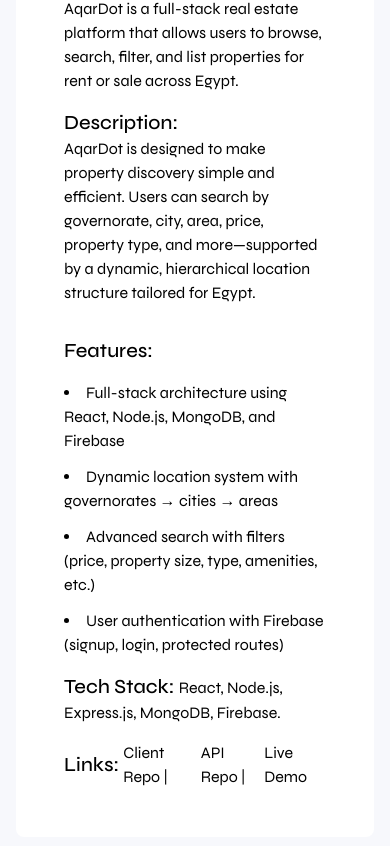
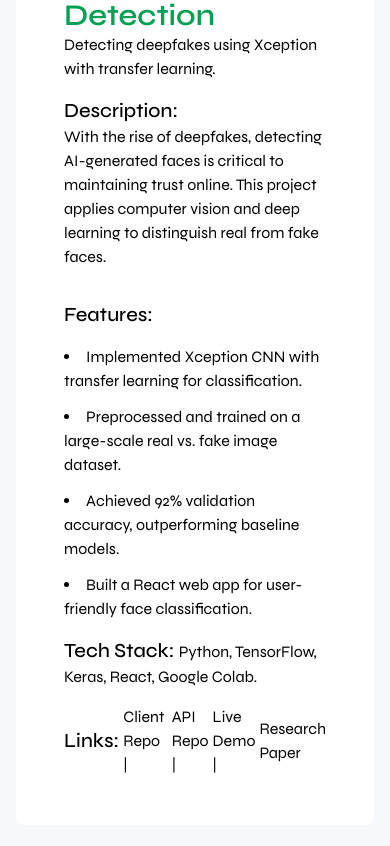
Before and after one commit to Eslam-Aly/my-portfolio, a React (Vite) app: page / in a window 390 px wide. Shown: the part 3078-3924 px from the top of the page. Built offline with nearby package versions, Linux system fonts and the light colour scheme.

Commit message:
Adding FFD demo

```diff
--- a/src/components/Projects.jsx
+++ b/src/components/Projects.jsx
@@ -43,14 +43,14 @@
               className="flex flex-row flex-nowrap overflow-x-auto justify-between items-center lg:gap-12 lg:text-lg font-medium gap-1 cursor-pointer"
             >
               <Tab className="shrink-0 h-10 px-4 inline-flex items-center justify-center rounded-md bg-white text-sm md:text-base whitespace-nowrap">
+                Fake Face Detection
+              </Tab>
+              <Tab className="shrink-0 h-10 px-4 inline-flex items-center justify-center rounded-md bg-white text-sm md:text-base whitespace-nowrap">
                 AqarDot
               </Tab>
               <Tab className="shrink-0 h-10 px-4 inline-flex items-center justify-center rounded-md bg-white text-sm md:text-base whitespace-nowrap">
                 {" "}
                 StoX
-              </Tab>
-              <Tab className="shrink-0 h-10 px-4 inline-flex items-center justify-center rounded-md bg-white text-sm md:text-base whitespace-nowrap">
-                Fake Face Detection
               </Tab>
               <Tab className="shrink-0 h-10 px-4 inline-flex items-center justify-center rounded-md bg-white text-sm md:text-base whitespace-nowrap">
                 N Queens Solver
@@ -60,6 +60,106 @@
               </Tab>
             </MotionTabList>
 
+            <TabPanel>
+              <div className="flex flex-col xl:flex-row gap-8 mt-8 items-stretch">
+                <motion.div
+                  variants={fadeIn("up", 0.2)}
+                  initial="hidden"
+                  whileInView={"show"}
+                  viewport={{ once: false, amount: 0.4 }}
+                  className="xl:w-1/2 bg-white rounded-lg p-12 font-secondary flex flex-col"
+                >
+                  <h3 className="text-3xl font-semibold text-primary ">
+                    Fake face Detection
+                  </h3>
+                  <p className="mb-4">
+                    Detecting deepfakes using Xception with transfer learning.
+                  </p>
+                  <h4 className="text-xl font-medium">Description:</h4>
+                  <p className="mb-8">
+                    With the rise of deepfakes, detecting AI-generated faces is
+                    critical to maintaining trust online. This project applies
+                    computer vision and deep learning to distinguish real from
+                    fake faces.
+                  </p>
+                  <h4 className="text-xl font-medium text-black mb-4">
+                    Features:
+                  </h4>
+                  <ul className="list-disc list-inside space-y-3 mb-4">
+                    <li>
+                      Implemented Xception CNN with transfer learning for
+                      classification.
+                    </li>
+                    <li>
+                      Preprocessed and trained on a large-scale real vs. fake
+                      image dataset.
+                    </li>
+                    <li>
+                      Achieved 92% validation accuracy, outperforming baseline
+                      models.
+                    </li>
+                    <li>
+                      Built a React web app for user-friendly face
+                      classification.
+                    </li>
+                  </ul>
+                  <p>
+                    <span className="text-xl font-medium">Tech Stack: </span>
+                    Python, TensorFlow, Keras, React, Google Colab.
+                  </p>
+                  <div className="flex flex-row gap-1 mt-4 items-center ">
+                    <p className="text-xl font-medium">Links:</p>
+                    <a
+                      href="https://github.com/Eslam-Aly/fake-face-detector-client.git"
+                      target="_blank"
+                      rel="noopener noreferrer"
+                    >
+                      Client Repo |
+                    </a>
+                    <a
+                      href="https://github.com/Eslam-Aly/fake-face-detector-api.git"
+                      target="_blank"
+                      rel="noopener noreferrer"
+                    >
+                      API Repo |
+                    </a>
+                    <a
+                      href="https://fake-face-detector-client.vercel.app"
+                      target="_blank"
+                      rel="noopener noreferrer"
+                    >
+                      Live Demo |
+                    </a>
+                    <a
+                      href="https://sciforum.net/paper/view/27925"
+                      target="_blank"
+                      rel="noopener noreferrer"
+                    >
+                      Research Paper
+                    </a>
+                  </div>
+                </motion.div>
+                <motion.div
+                  variants={fadeIn("up", 0.2)}
+                  initial="hidden"
+                  whileInView={"show"}
+                  viewport={{ once: false, amount: 0.4 }}
+                  className="xl:w-1/2 flex object-cover bg-black rounded-lg"
+                >
+                  <video
+                    className="w-full h-auto rounded-2xl "
+                    autoPlay
+                    muted
+                    loop
+                    playsInline
+                  >
+                    <source src={ffdDemoWebm} type="video/webm" />
+                    <source src={ffdDemoMp4} type="video/mp4" />
+                    Your browser does not support the video tag.
+                  </video>
+                </motion.div>
+              </div>
+            </TabPanel>
             <TabPanel>
               <div className="flex flex-col xl:flex-row gap-8 mt-8 items-stretch">
                 <motion.div
@@ -154,7 +254,6 @@
                 </motion.div>
               </div>
             </TabPanel>
-
             <TabPanel>
               <div className="flex flex-col lg:flex-row gap-8 mt-8 items-stretch">
                 <motion.div
@@ -229,92 +328,6 @@
               </div>
             </TabPanel>
             <TabPanel>
-              <div className="flex flex-col xl:flex-row gap-8 mt-8 items-stretch">
-                <motion.div
-                  variants={fadeIn("up", 0.2)}
-                  initial="hidden"
-                  whileInView={"show"}
-                  viewport={{ once: false, amount: 0.4 }}
-                  className="xl:w-1/2 bg-white rounded-lg p-12 font-secondary flex flex-col"
-                >
-                  <h3 className="text-3xl font-semibold text-primary ">
-                    Fake face Detection
-                  </h3>
-                  <p className="mb-4">
-                    Detecting deepfakes using Xception with transfer learning.
-                  </p>
-                  <h4 className="text-xl font-medium">Description:</h4>
-                  <p className="mb-8">
-                    With the rise of deepfakes, detecting AI-generated faces is
-                    critical to maintaining trust online. This project applies
-                    computer vision and deep learning to distinguish real from
-                    fake faces.
-                  </p>
-                  <h4 className="text-xl font-medium text-black mb-4">
-                    Features:
-                  </h4>
-                  <ul className="list-disc list-inside space-y-3 mb-4">
-                    <li>
-                      Implemented Xception CNN with transfer learning for
-                      classification.
-                    </li>
-                    <li>
-                      Preprocessed and trained on a large-scale real vs. fake
-                      image dataset.
-                    </li>
-                    <li>
-                      Achieved 92% validation accuracy, outperforming baseline
-                      models.
-                    </li>
-                    <li>
-                      Built a Streamlit web app for user-friendly face
-                      classification.
-                    </li>
-                  </ul>
-                  <p>
-                    <span className="text-xl font-medium">Tech Stack: </span>
-                    Python, TensorFlow, Keras, Streamlit, Google Colab.
-                  </p>
-                  <div className="flex flex-row gap-1 mt-4 items-center ">
-                    <p className="text-xl font-medium">Links:</p>
-                    <a
-                      href="https://github.com/Eslam-Aly/fake-face-detection.git"
-                      target="_blank"
-                      rel="noopener noreferrer"
-                    >
-                      GitHub |
-                    </a>
-                    <a
-                      href="https://huggingface.co/spaces/eslamaly/fake-face-detector"
-                      target="_blank"
-                      rel="noopener noreferrer"
-                    >
-                      Live Demo
-                    </a>
-                  </div>
-                </motion.div>
-                <motion.div
-                  variants={fadeIn("up", 0.2)}
-                  initial="hidden"
-                  whileInView={"show"}
-                  viewport={{ once: false, amount: 0.4 }}
-                  className="xl:w-1/2 flex object-cover bg-black rounded-lg"
-                >
-                  <video
-                    className="w-full h-auto rounded-2xl "
-                    autoPlay
-                    muted
-                    loop
-                    playsInline
-                  >
-                    <source src={ffdDemoWebm} type="video/webm" />
-                    <source src={ffdDemoMp4} type="video/mp4" />
-                    Your browser does not support the video tag.
-                  </video>
-                </motion.div>
-              </div>
-            </TabPanel>
-            <TabPanel>
               <div className="flex flex-col lg:flex-row gap-8 mt-8">
                 <motion.div
                   variants={fadeIn("up", 0.2)}
@@ -365,7 +378,14 @@
                       target="_blank"
                       rel="noopener noreferrer"
                     >
-                      GitHub
+                      GitHub |
+                    </a>
+                    <a
+                      href="https://ieeexplore.ieee.org/abstract/document/11348196"
+                      target="_blank"
+                      rel="noopener noreferrer"
+                    >
+                      Research Paper
                     </a>
                   </div>
                 </motion.div>
@@ -443,7 +463,14 @@
                       target="_blank"
                       rel="noopener noreferrer"
                     >
-                      GitHub
+                      GitHub |
+                    </a>
+                    <a
+                      href="https://ieeexplore.ieee.org/document/11324678"
+                      target="_blank"
+                      rel="noopener noreferrer"
+                    >
+                      Research Paper
                     </a>
                   </div>
                 </motion.div>
```
Also changed, not shown: 2 other files (tests, documents, lock files or other folders).
